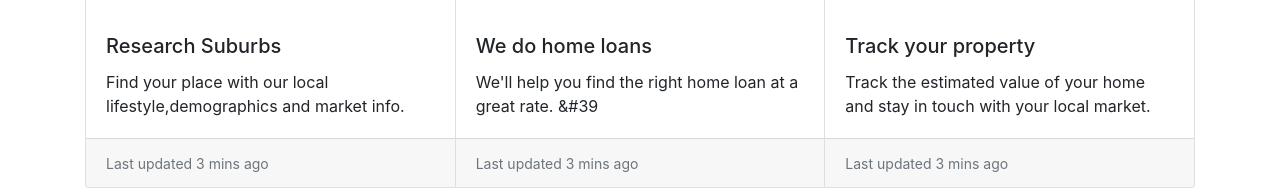
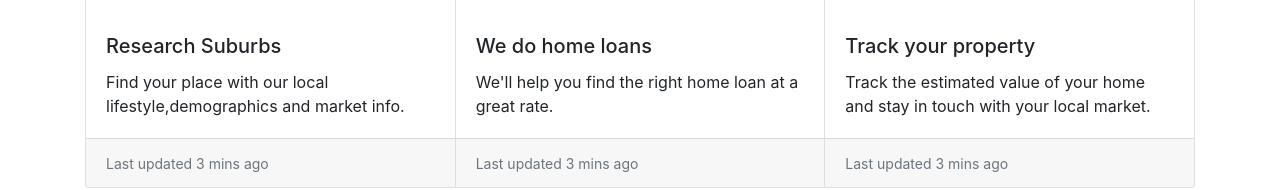
Before and after one commit to saylar89/Realestate, a Next.js app: page / in a window 1280 px wide. Shown: the part 219-409 px from the top of the page. Built offline with nearby package versions, Linux system fonts and the light colour scheme.

Commit message:
correct css type module

```diff
--- a/components/homepage/card.tsx
+++ b/components/homepage/card.tsx
@@ -23,7 +23,7 @@ const Cards = () => {
         <Card.Body>
           <Card.Title>We do home loans</Card.Title>
           <Card.Text>
-            We'll help you find the right home loan at a great rate. &#39
+            We'll help you find the right home loan at a great rate.
           </Card.Text>
         </Card.Body>
         <Card.Footer>
--- a/tsconfig.json
+++ b/tsconfig.json
@@ -13,7 +13,8 @@
     "moduleResolution": "node",
     "resolveJsonModule": true,
     "isolatedModules": true,
-    "jsx": "preserve"
+    "jsx": "preserve",
+    "files": ["./node_modules/wmr/types.d.ts"]
   },
   "include": ["next-env.d.ts", "**/*.ts", "**/*.tsx"],
   "exclude": ["node_modules"]
--- /dev/null
+++ b/webpack.config.ts
@@ -0,0 +1,4 @@
+declare module "*.css" {
+  const content: Record<string, string>;
+  export default content;
+}
```
